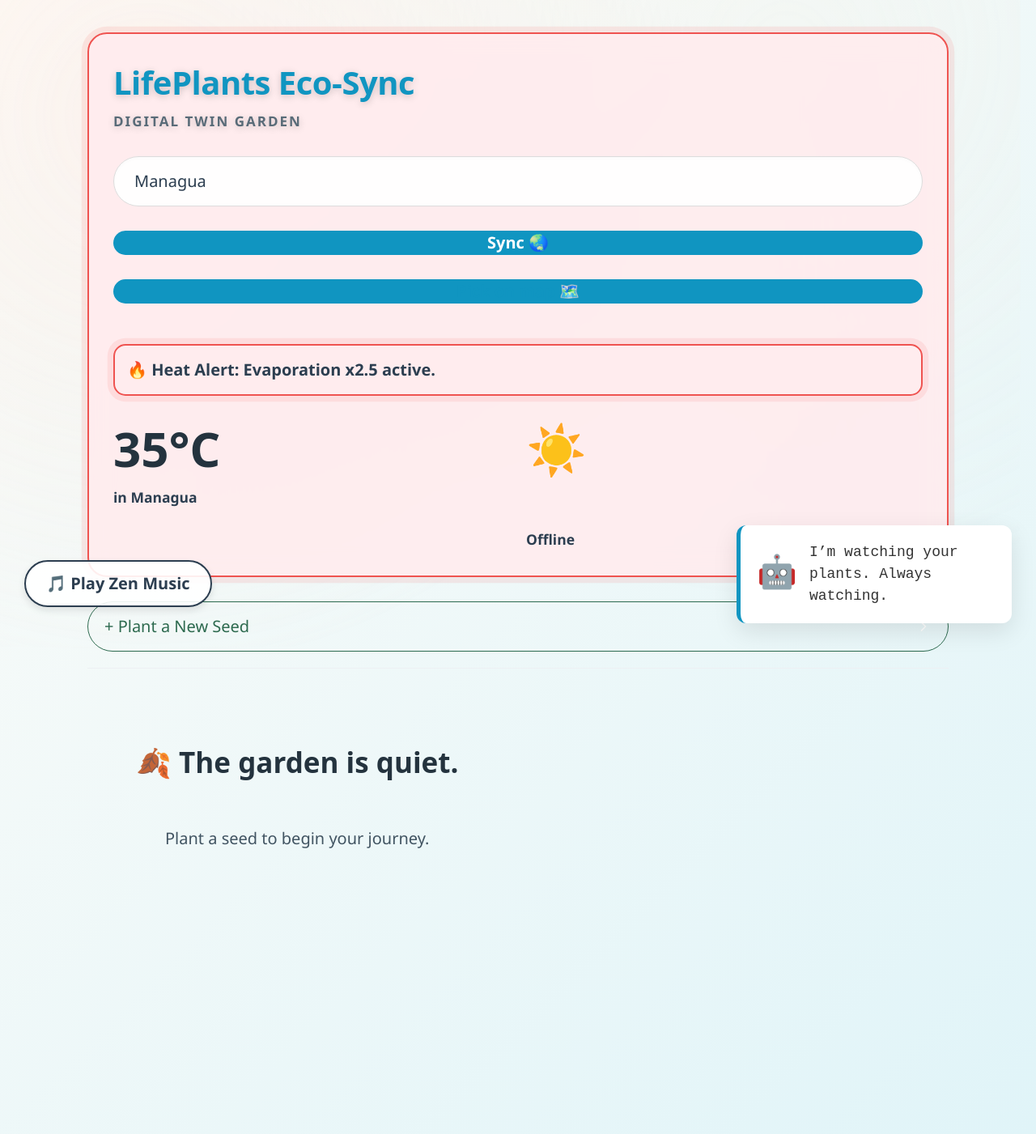
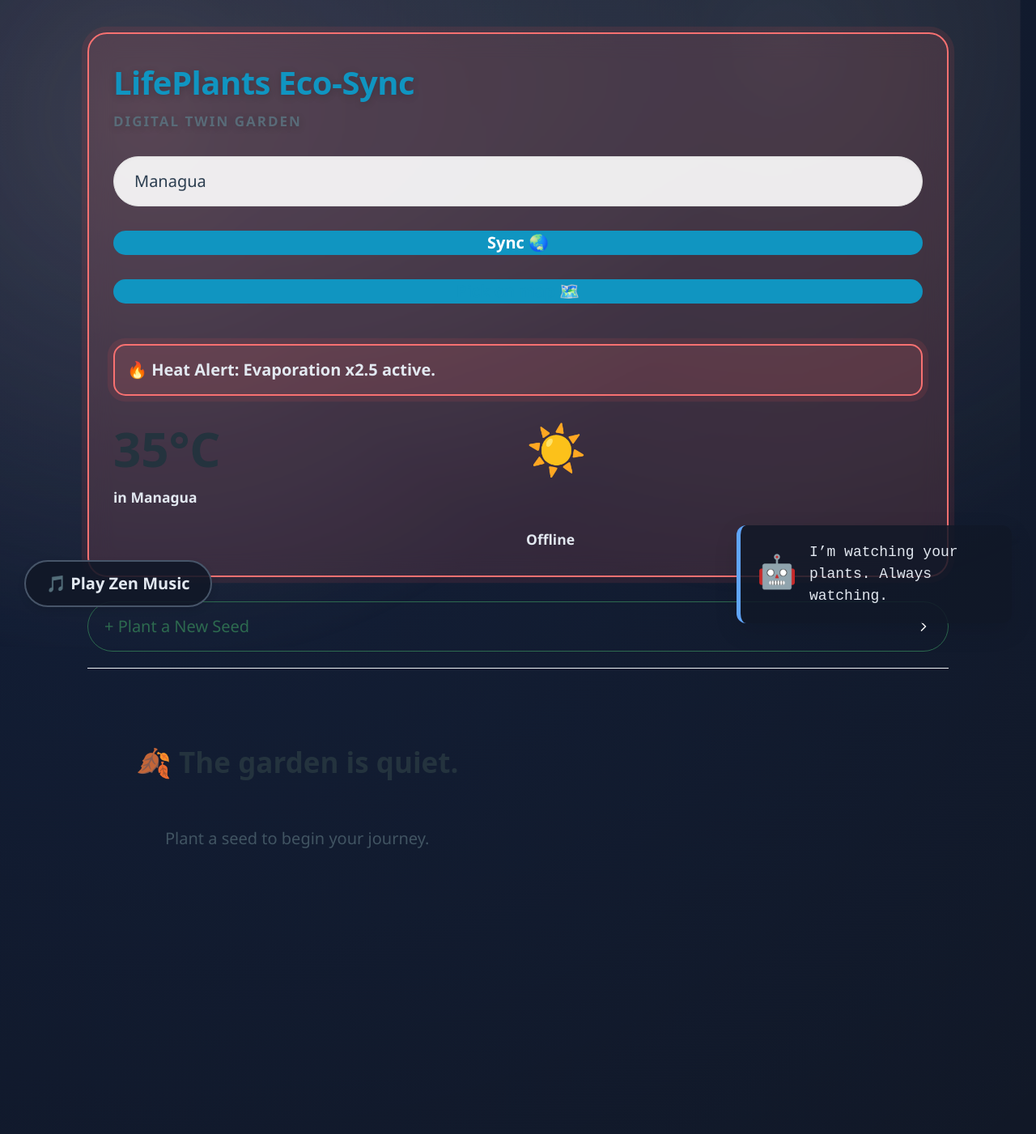
Before and after one commit to MiguelSalmeron/Lifeplants-ecosyn, a Flask app: page / in a window 1280 px wide. Shown: the whole page at 81% size. Run offline with Flask 3, Linux system fonts and the light colour scheme; data that the repository does not hold is empty.

Commit message:
I add automatic night mode toggling for cloudy/rainy weather and evening hours

```diff
--- a/static/css/style.css
+++ b/static/css/style.css
@@ -6,6 +6,13 @@
     --glass-bg: rgba(255, 255, 255, 0.75);
     --glass-border: rgba(255, 255, 255, 0.6);
     --danger: #d64545;
+
+    /* Tema noche */
+    --bg-night-1: #0f172a;
+    --bg-night-2: #111827;
+    --glass-night: rgba(30, 41, 59, 0.7);
+    --glass-night-border: rgba(148, 163, 184, 0.35);
+    --text-night: #e2e8f0;
 }
 
 /* --- 2. FONDO BASE + CAPAS AMBIENTE (solo fondo) --- */
@@ -157,7 +164,7 @@ body.weather-fog::after {
     margin-bottom: 30px;
     box-shadow: 0 8px 32px 0 rgba(31, 38, 135, 0.05);
     border: 1px solid var(--glass-border);
-    transition: transform 0.3s ease, border-color 0.3s ease;
+    transition: transform 0.3s ease, border-color 0.3s ease, background 0.5s ease, color 0.5s ease;
 }
 
 .glass-card:hover {
@@ -249,7 +256,7 @@ progress.critical::-webkit-progress-value { background: linear-gradient(90deg, #
     box-shadow: 0 10px 30px rgba(0,0,0,0.1);
     z-index: 1000; font-family: 'Courier New', monospace; font-size: 0.9rem;
     color: #333; display: flex; align-items: center; gap: 15px;
-    transition: opacity 0.3s;
+    transition: opacity 0.3s, background 0.4s ease, color 0.4s ease;
 }
 
 .music-widget { position: fixed; bottom: 30px; left: 30px; z-index: 1000; }
@@ -362,6 +369,7 @@ progress.critical::-webkit-progress-value { background: linear-gradient(90deg, #
     width: min(900px, 92vw);
     box-shadow: 0 12px 40px rgba(0,0,0,0.25);
     overflow: hidden;
+    transition: background 0.5s ease, border-color 0.5s ease;
 }
 
 .map-modal header {
@@ -453,3 +461,53 @@ body.weather-thunderstorm .thunder-flash {
     96% { opacity: 0.25; filter: brightness(1.1); }
     98% { opacity: 0; filter: brightness(1); }
 }
+
+/* --- 14. TEMA NOCHE (toggle por clase .night-mode) --- */
+body.night-mode {
+    color: var(--text-night);
+    background: radial-gradient(circle at 20% 20%, rgba(59,130,246,0.08), rgba(59,130,246,0)) , linear-gradient(135deg, var(--bg-night-1) 0%, var(--bg-night-2) 100%);
+}
+body.night-mode::before {
+    background-image: radial-gradient(circle, rgba(148, 163, 184, 0.08) 1px, transparent 1px);
+    opacity: 0.25;
+}
+body.night-mode::after {
+    opacity: 0.35;
+    filter: brightness(0.9);
+}
+
+body.night-mode .glass-card,
+body.night-mode .map-modal {
+    background: var(--glass-night);
+    border-color: var(--glass-night-border);
+    color: var(--text-night);
+}
+body.night-mode .map-hint { color: #cbd5e1; }
+body.night-mode .ai-companion-widget {
+    background: rgba(17,24,39,0.85);
+    color: #e2e8f0;
+    border-left-color: #60a5fa;
+}
+body.night-mode .music-widget button {
+    background: rgba(17,24,39,0.9);
+    color: #e2e8f0;
+    border-color: #475569;
+}
+body.night-mode .btn-ghost {
+    border-color: #60a5fa;
+    color: #60a5fa;
+}
+body.night-mode .btn-danger {
+    border-color: #f87171;
+    color: #f87171;
+}
+body.night-mode .status-badge {
+    background: rgba(226,232,240,0.08);
+    color: #e2e8f0;
+}
+body.night-mode .heat-alert {
+    background: rgba(248,113,113,0.15);
+    border-color: #f87171;
+}
+body.night-mode progress { background: #1f2937; }
+body.night-mode progress::-webkit-progress-bar { background: #1f2937; }
--- a/templates/index.html
+++ b/templates/index.html
@@ -203,6 +203,18 @@
         function resetAI() {
             widgetText.style.opacity = 1;
         }
+
+        // Tema noche automática: clima nublado/lluvia/tormenta o hora local > 18:00
+        (function applyNightMode() {
+            const body = document.body;
+            const h = new Date().getHours();
+            const isLate = (h >= 18 || h < 6);
+            const isCloudy = body.classList.contains('weather-clouds');
+            const isRain = body.classList.contains('weather-rain') || body.classList.contains('weather-drizzle') || body.classList.contains('weather-thunderstorm');
+            if (isLate || isCloudy || isRain) {
+                body.classList.add('night-mode');
+            }
+        })();
     </script>
 
     <script src="https://unpkg.com/leaflet@1.9.4/dist/leaflet.js" integrity="sha256-20nQCchB9co0qIjJZRGuk2/Z9VM+kNiyxNV1lvTlZBo=" crossorigin="anonymous"></script>
```
